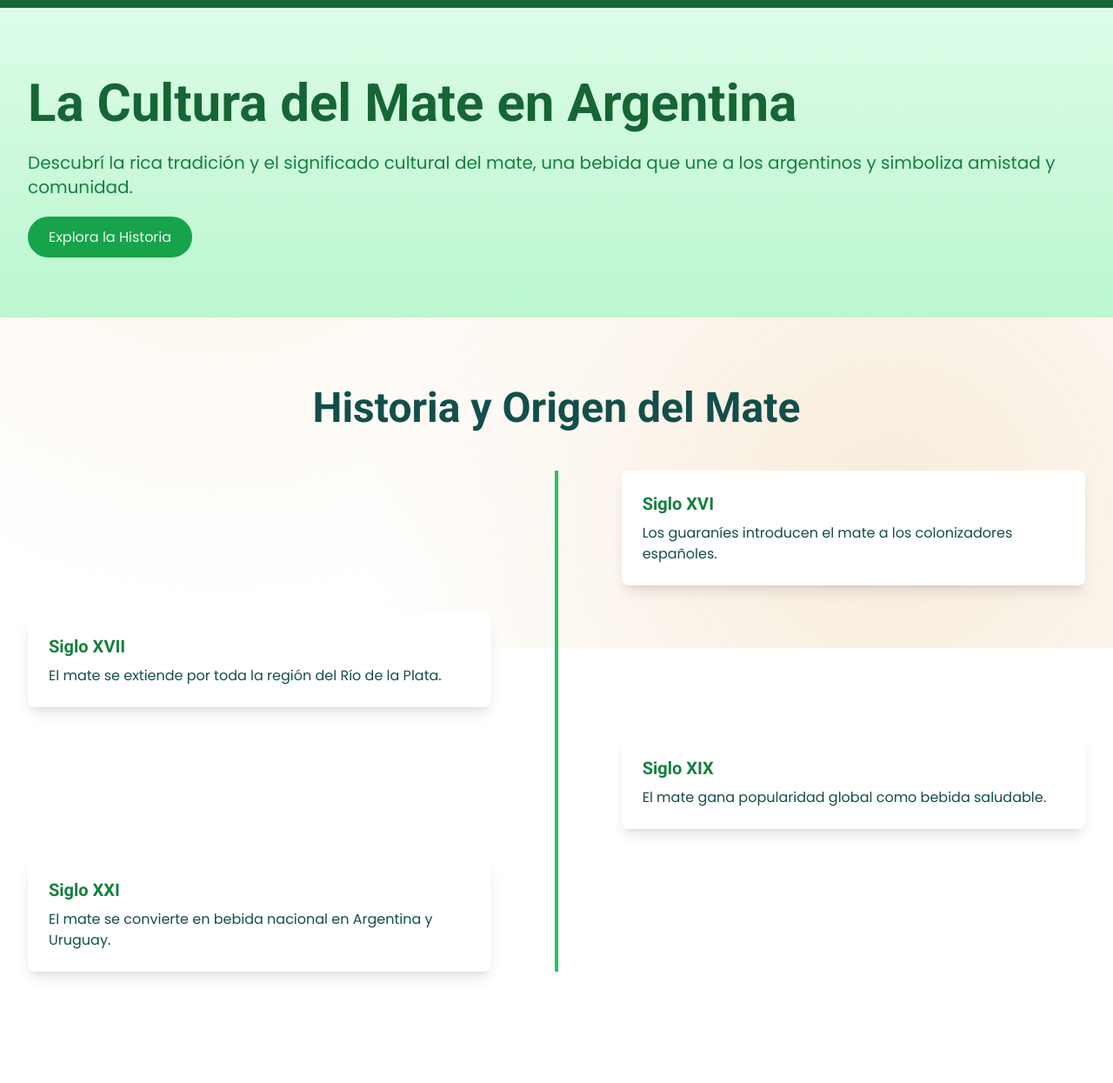
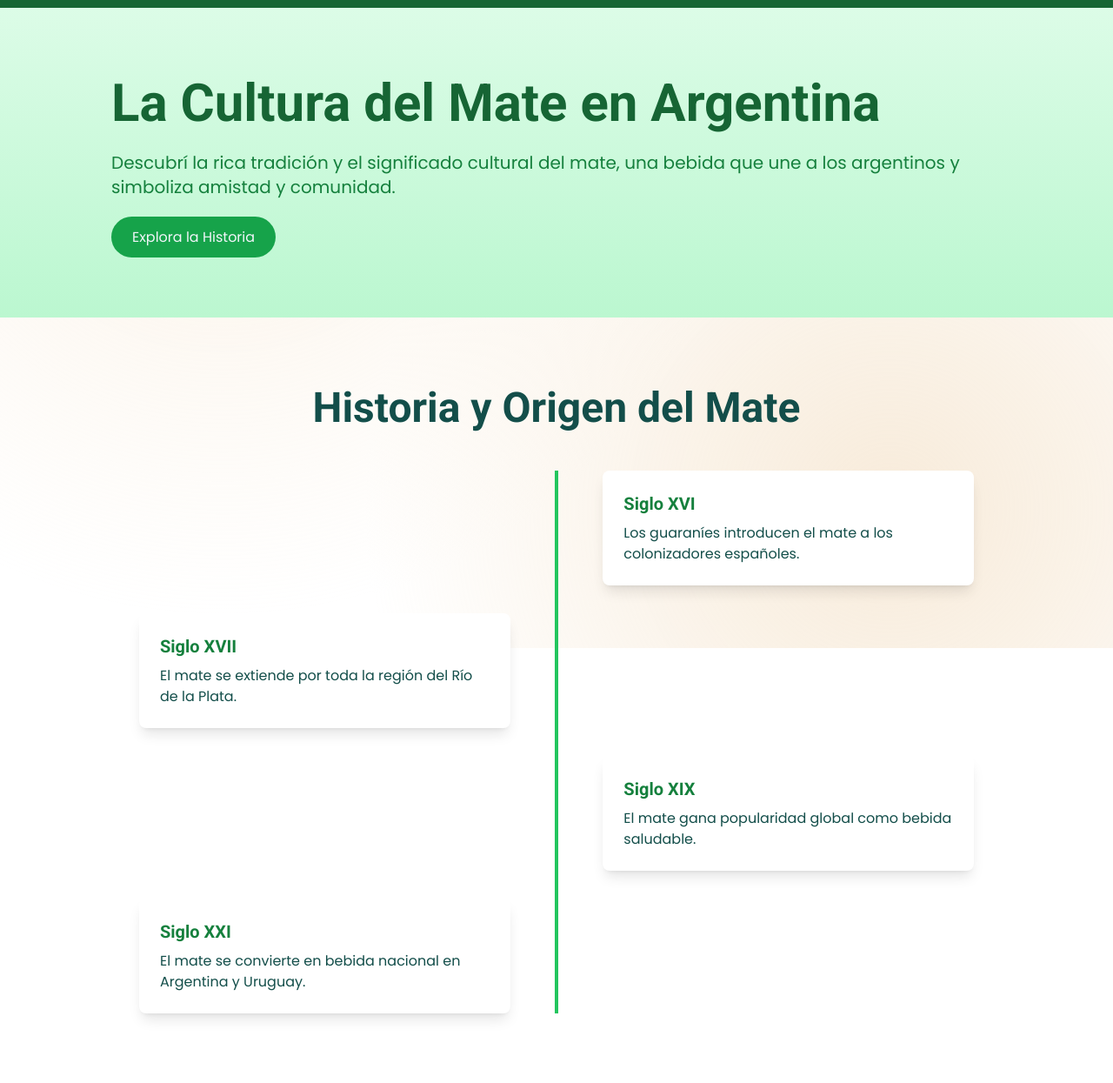
Before and after one commit to Smilari/Mateando, an Astro site: page / in a window 1280 px wide. Shown: the part 55-1300 px from the top of the page at 87% size. Built offline with nearby package versions, Linux system fonts and the light colour scheme; Astro itself is replaced by a stand-in of ours.

Commit message:
Fix of the max width

```diff
--- a/src/components/History.astro
+++ b/src/components/History.astro
@@ -1,10 +1,9 @@
 ---
 import TimelineItem from "@components/TimeLineItem.astro";
-
 ---
 
 <section id="historia" class="py-20">
-    <div class="container mx-auto">
+    <div class="container mx-auto max-w-[92%] sm:max-w-[80%]">
         <h2 class="text-3xl md:text-5xl font-bold mb-12 text-center">
             Historia y Origen del Mate
         </h2>
--- a/src/components/Introduction.astro
+++ b/src/components/Introduction.astro
@@ -1,9 +1,5 @@
----
-
----
-
 <section id="introduccion" class="py-20 bg-gradient-to-b from-green-100 to-green-200">
-    <div class="container mx-auto px-4 sm:px-8">
+    <div class="container mx-auto max-w-[92%] sm:max-w-[80%]">
         <h1 class="text-4xl md:text-6xl font-bold text-green-800 mb-6 text-balance">
             La Cultura del Mate en Argentina
         </h1>
```
